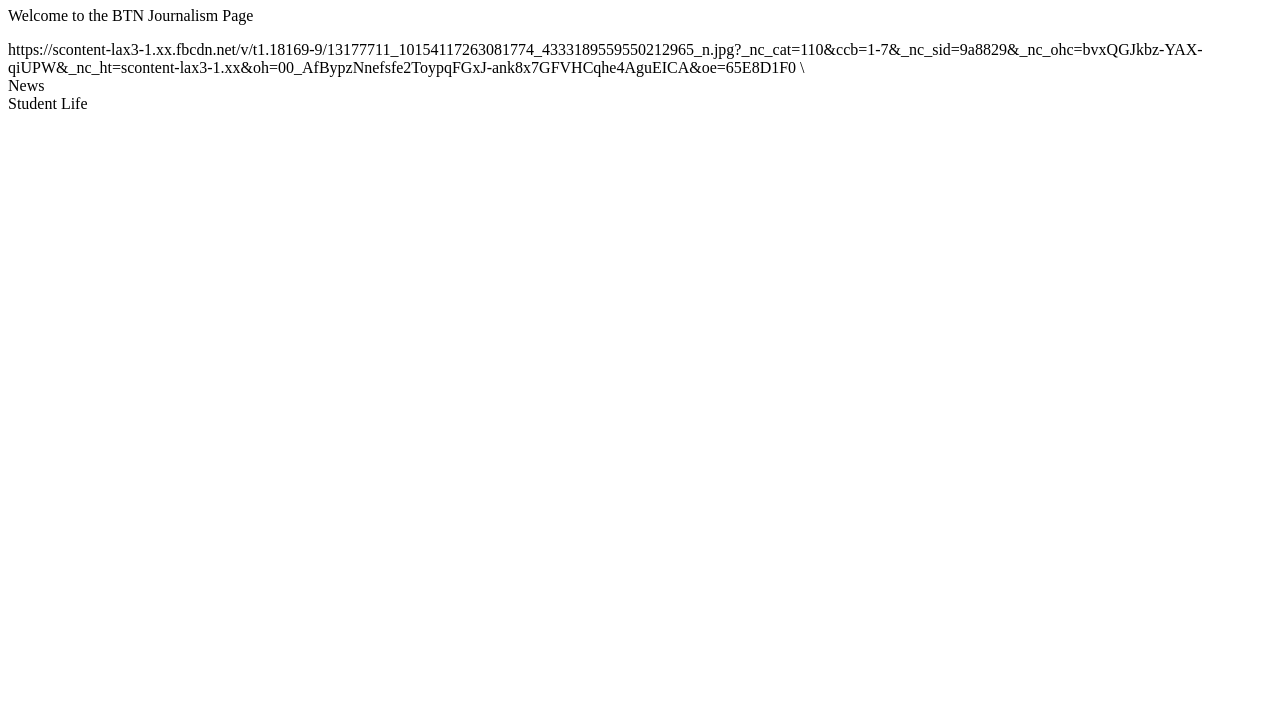
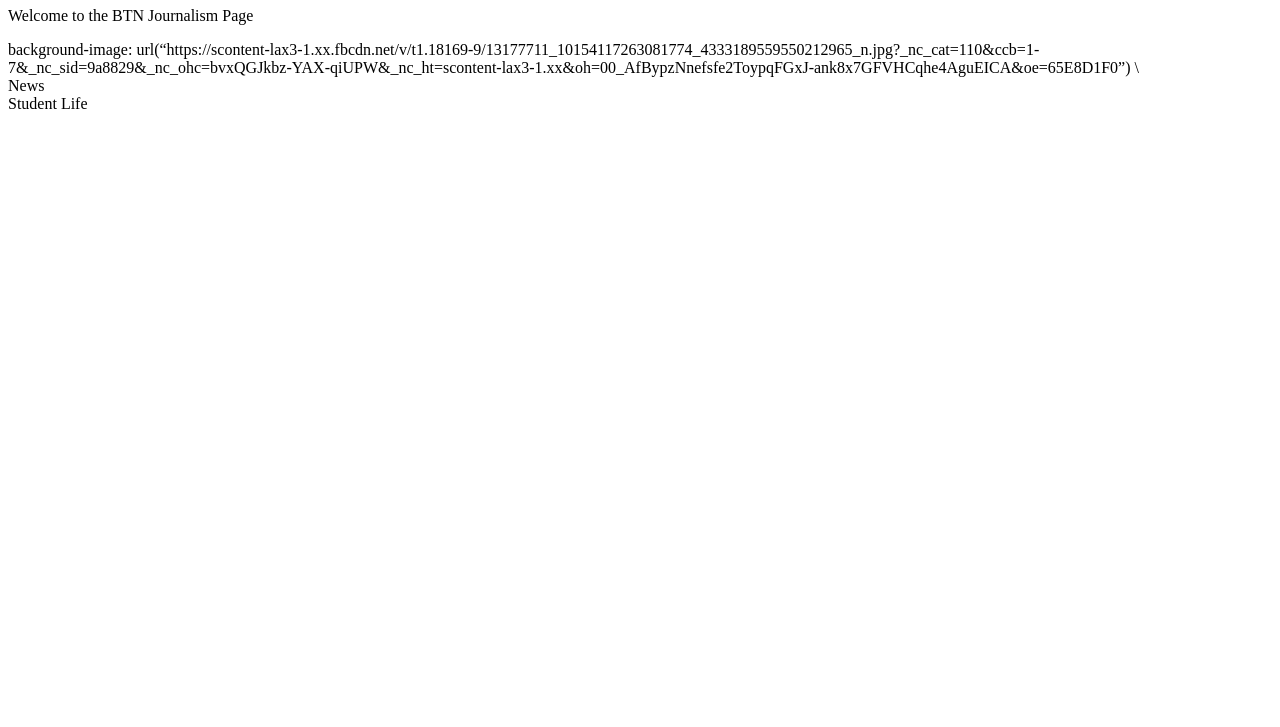
Before and after one commit to portillo2/portillo2.github.io, a plain HTML site: page index.html in a window 1280 px wide. Shown: the part 73-800 px from the top of the page. Drawn offline with Linux system fonts and the light colour scheme.

Commit message:
Update index.html

```diff
--- a/index.html
+++ b/index.html
@@ -3,7 +3,7 @@
 <body>
 <h1>BTN Journalism</h1>
 <p>Welcome to the BTN Journalism Page</p>
-https://scontent-lax3-1.xx.fbcdn.net/v/t1.18169-9/13177711_10154117263081774_4333189559550212965_n.jpg?_nc_cat=110&ccb=1-7&_nc_sid=9a8829&_nc_ohc=bvxQGJkbz-YAX-qiUPW&_nc_ht=scontent-lax3-1.xx&oh=00_AfBypzNnefsfe2ToypqFGxJ-ank8x7GFVHCqhe4AguEICA&oe=65E8D1F0
+ background-image: url(“https://scontent-lax3-1.xx.fbcdn.net/v/t1.18169-9/13177711_10154117263081774_4333189559550212965_n.jpg?_nc_cat=110&ccb=1-7&_nc_sid=9a8829&_nc_ohc=bvxQGJkbz-YAX-qiUPW&_nc_ht=scontent-lax3-1.xx&oh=00_AfBypzNnefsfe2ToypqFGxJ-ank8x7GFVHCqhe4AguEICA&oe=65E8D1F0”)
   \<div class=”sectionname”>News</div>
   <div class=”sectionname”>Student Life</div>
 </body>
```
